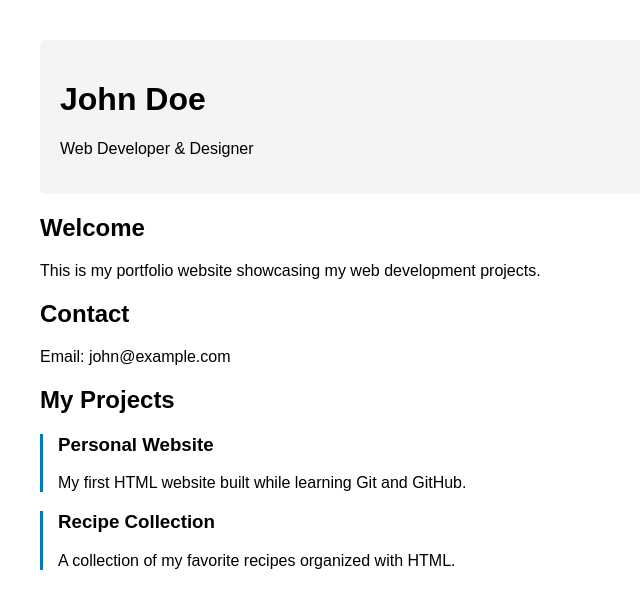
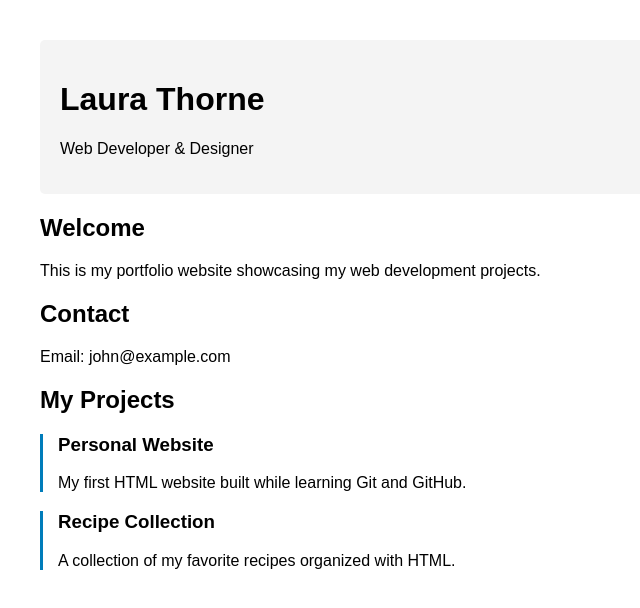
Before and after one commit to lauthor/portfolio-site, a plain HTML site: page index.html in a window 1280 px wide. Shown: the whole page, without its empty margins (0-640 px from the left). Drawn offline with Linux system fonts and the light colour scheme.

```diff
--- a/index.html
+++ b/index.html
@@ -14,7 +14,7 @@
         </head>
     <body>
         <div class="header">
-            <h1>John Doe</h1>
+            <h1>Laura Thorne</h1>
             <p>Web Developer & Designer</p>
         </div>
         <div class="section">
```
